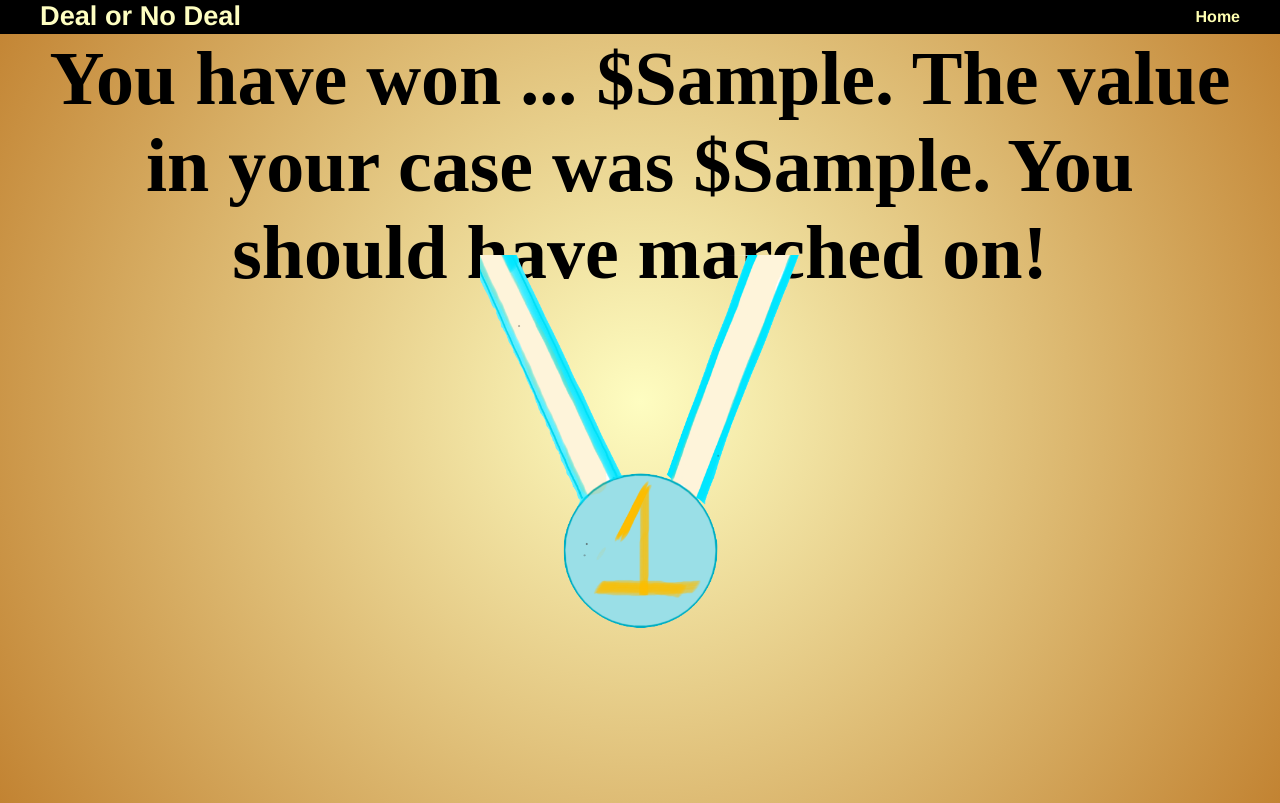
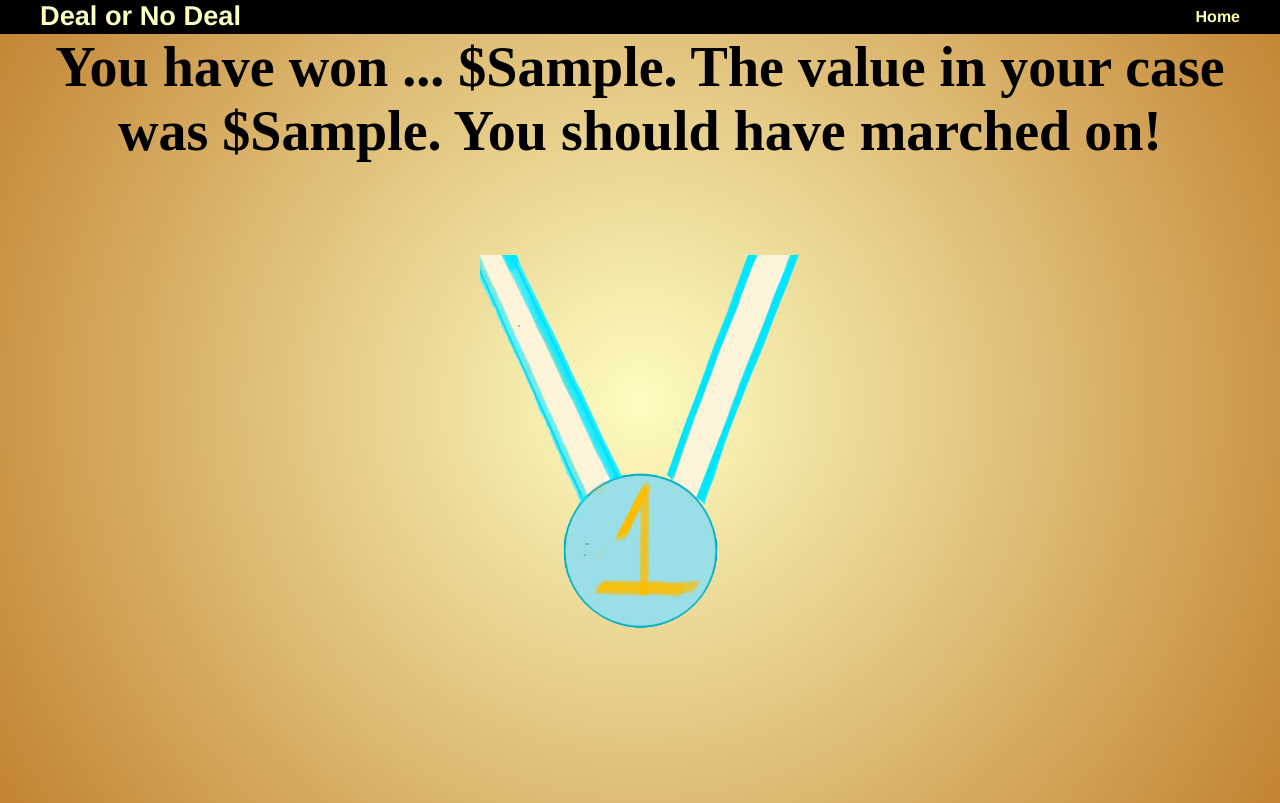
Before and after one commit to dhilon/dealOrNoDeal, a Flask app: template templates/finalReveal.site.html in a window 1280 px wide. Run offline with Flask 2, Linux system fonts and the light colour scheme; the template is opened without the code that fills it: most values are stand-ins (such as "Sample title", 1, 10 or a date in 2020).

Commit message:
font-size finalReveal

```diff
--- a/static/main.css
+++ b/static/main.css
@@ -137,7 +137,7 @@
 }
 
 div.youWin {
-    font-size: 4.75em;
+    font-size: 3.5em;
     font-family: "Brush Script MT";
     font-weight: bold;
     color: black;
```
